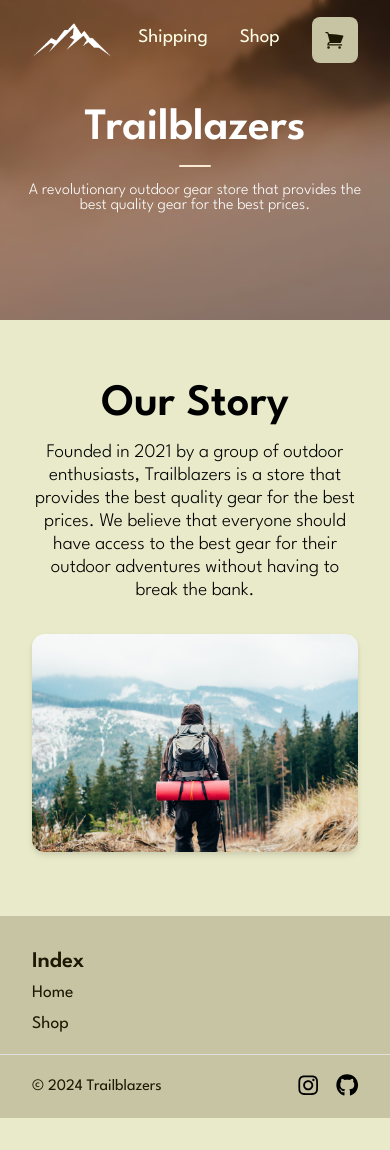
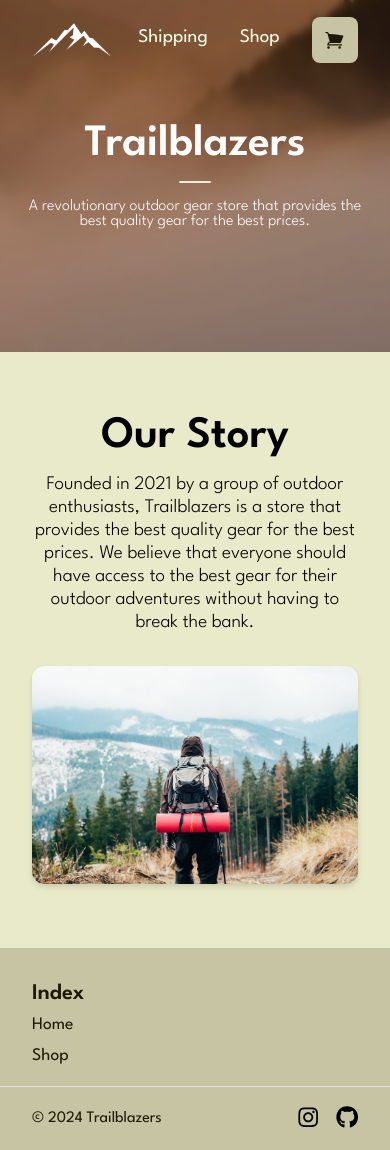
Before and after one commit to BombayV/it202-msr26-project, a PHP site: page / in a window 390 px wide. Before the commit the page ends 1118 px from the top, so only its background shows below. Run offline with PHP 8.4, Linux system fonts and the light colour scheme.

Commit message:
tweak(db/home): modified root vars + db ide

```diff
--- a/styles/home.css
+++ b/styles/home.css
@@ -12,7 +12,7 @@ main {
     flex-direction: column;
     align-items: center;
     justify-content: center;
-    min-height: 20rem;
+    min-height: 22rem;
     width: 100%;
     color: #fff;
     text-align: center;
@@ -119,7 +119,7 @@ main p {
 /* Media queries */
 @media not all and (max-width: 768px) {
     main {
-        min-height: 24rem;
+        min-height: 32rem;
     }
 
     main h1 {
--- a/styles/main.css
+++ b/styles/main.css
@@ -15,8 +15,9 @@
     --secondary: oklch(81.41% 0.045 103.05);
     --secondary-dark: oklch(76.41% 0.045 103.05);
     --accent: oklch(74.70% 0.069 116.39);
-    --accent-dark: oklch(74.70% 0.069 116.39);
+    --accent-dark: oklch(71.70% 0.069 116.39);
     --accent-light: oklch(0.928 0.043 108.639);
+    --card: oklch(0.945 0.022 106.823);
 }
 
 body {
@@ -35,7 +36,7 @@ a:hover, a:visited {
     text-decoration: none;
 }
 
-button, input, textarea {
+button, input, textarea, select {
     font-family: 'League Spartan', sans-serif;
     background: none;
     color: var(--text);
```
